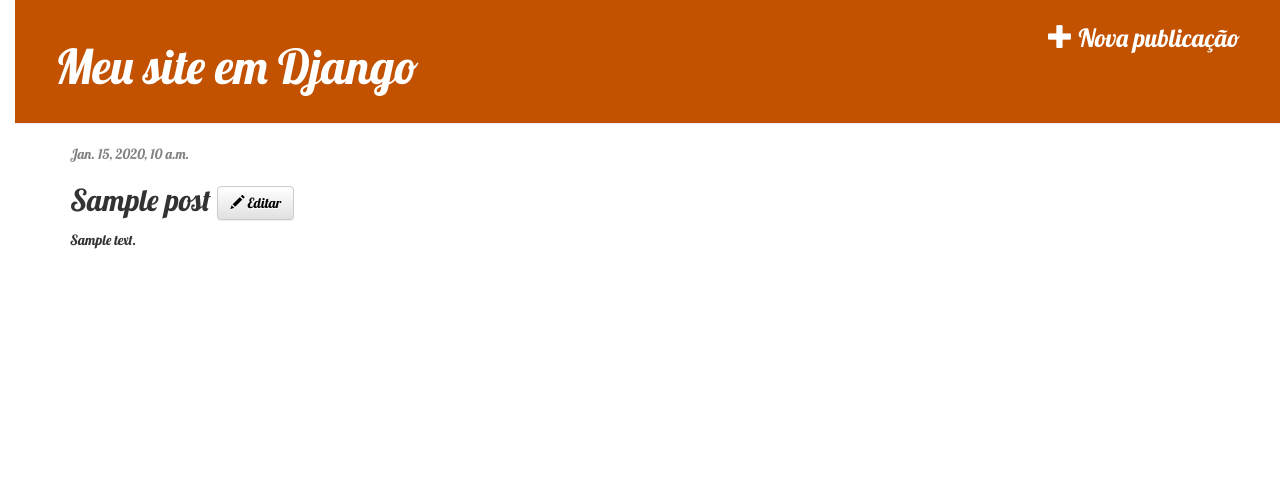
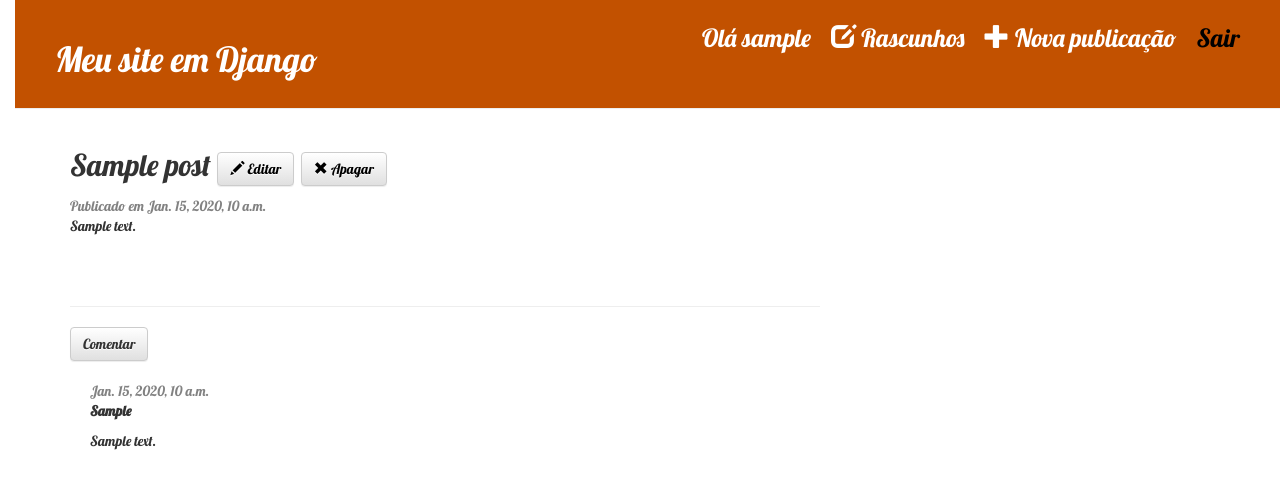
Before and after one commit to dionmarkos/django2020.1_PI2, a Django app: page /post/1/ in a window 1280 px wide. Shown: the top 489 px of the page. Run offline with Django 3.2, Linux system fonts and the light colour scheme; a user stored in the database is signed in; tables that the repository leaves empty hold one stand-in row (values such as "Sample post"); some libraries are stand-ins or nearby versions.

Commit message:
Segundo passo OK

```diff
--- a/blog/admin.py
+++ b/blog/admin.py
@@ -1,5 +1,6 @@
 from django.contrib import admin
-from .models import Post
+from .models import Post, Comentario
 
 # Register your models here.
 admin.site.register(Post)
+admin.site.register(Comentario)
--- a/blog/models.py
+++ b/blog/models.py
@@ -10,9 +10,26 @@
     data_criacao = models.DateTimeField(default=timezone.now)
     data_publicacao = models.DateTimeField(blank=True, null=True)
 
-    def publish(self):
+    def publicar(self):
         self.data_publicacao = timezone.now()
         self.save()
 
     def __str__(self):
         return self.titulo
+
+    def comentarios_aprovados(self):
+        return self.comentarios.filter(comentario_aprovado=True)
+
+class Comentario(models.Model):
+    post = models.ForeignKey('blog.Post', on_delete=models.CASCADE, related_name='comentarios')
+    autor = models.CharField(max_length=200)
+    texto = models.TextField()
+    data_criacao = models.DateTimeField(default=timezone.now)
+    comentario_aprovado = models.BooleanField(default=False)
+
+    def aprovar(self):
+        self.comentario_aprovado = True
+        self.save()
+
+    def __str__(self):
+        return self.text
--- a/blog/static/css/blog.css
+++ b/blog/static/css/blog.css
@@ -16,7 +16,7 @@
 
 .page-header h1, .page-header h1 a, .page-header h1 a:visited, .page-header h1 a:active {
     color: #ffffff;
-    font-size: 36pt;
+    font-size: 26pt;
     text-decoration: none;
 }
 
@@ -55,6 +55,16 @@
     color: #000000;
 }
 
-#texto_nova_publicacao {
+.texto_spans {
+  font-size: 25px;
+  padding: 0;
+}
+
+.texto_spans a {
+  color: black;
   font-size: 25px;
 }
+
+.comentario {
+    margin: 20px 0px 20px 20px;
+}
--- a/blog/templates/base.html
+++ b/blog/templates/base.html
@@ -12,10 +12,16 @@
 
     <div class="page-header">
       {% if user.is_authenticated %}
-        <a href="{% url 'post_novo' %}" class="top-menu" id="texto_nova_publicacao"><span class="glyphicon glyphicon-plus"></span> Nova publicação</a>
+        <p class="top-menu texto_spans" style="margin-bottom: 0;"><a href="{% url 'logout' %}">Sair</a></p>
+        <a href="{% url 'post_novo' %}" class="top-menu texto_spans"><span class="glyphicon glyphicon-plus"></span> Nova publicação</a>
+        <a href="{% url 'post_lista_rascunhos' %}" class="top-menu texto_spans"><span class="glyphicon glyphicon-edit"></span> Rascunhos</a>
+        <p class="top-menu texto_spans p-0" style="margin-bottom: 0;">Olá {{ user.username }}</p>
+      {% else %}
+        <a href="{% url 'login' %}" class="top-menu"><span class="glyphicon glyphicon-lock"></span> Login</a>
       {% endif %}
       <h1><a href="/">Meu site em Django</a></h1>
     </div>
+
     <div class="content container">
       <div class="row">
         <div class="col-md-8">
@@ -24,6 +30,5 @@
         </div>
       </div>
     </div>
-
   </body>
 </html>
--- a/blog/templates/post_detalhes.html
+++ b/blog/templates/post_detalhes.html
@@ -2,17 +2,47 @@
 
 {% block content %}
     <div class="post">
-        {% if post.data_publicacao %}
-            <div class="date">
-                {{ post.data_publicacao }}
-            </div>
-        {% endif %}
 
         <h2>{{ post.titulo }}
           {% if user.is_authenticated %}
+
             <a class="btn btn-default" href="{% url 'post_editar' pk=post.pk %}"><span class="glyphicon glyphicon-pencil"></span> Editar</a>
+            {% if not post.data_publicacao %}
+              <a class="btn btn-default" href="{% url 'post_publicar' pk=post.pk %}">Publicar</a>
+            {% endif %}
+            <a class="btn btn-default" href="{% url 'post_remover' pk=post.pk %}"><span class="glyphicon glyphicon-remove"></span> Apagar</a>
+
           {% endif %}
         </h2>
+
+        {% if post.data_publicacao %}
+          <div class="date">
+            Publicado em {{ post.data_publicacao }}
+          </div>
+        {% endif %}
+
         <p>{{ post.texto|linebreaksbr }}</p>
     </div>
+
+    <hr>
+      <a class="btn btn-default" href="{% url 'add_comentario_post' pk=post.pk %}">Comentar</a>
+      {% for comentario in post.comentarios.all %}
+        {% if user.is_authenticated or comentario.comentario_aprovado %}
+          <div class="comentario">
+            <div class="date">
+              {{ comentario.data_criacao }}
+                {% if not comentario.comentario_aprovado %}
+                  <a class="btn btn-default" href="{% url 'comentario_remover' pk=comentario.pk %}"><span class="glyphicon glyphicon-remove"></span> Remover</a>
+                  <a class="btn btn-default" href="{% url 'comentario_aprovar' pk=comentario.pk %}"><span class="glyphicon glyphicon-ok"></span> Aprovar</a>
+                {% endif %}
+            </div>
+            <strong>{{ comentario.autor }}</strong>
+            <p>{{ comentario.texto|linebreaks }}</p>
+          </div>
+        {% endif %}
+      {% empty %}
+        <p>Nenhum comentaŕio no momento.</p>
+      {% endfor %}
+    </hr>
+
 {% endblock %}
--- a/blog/templates/lista_post.html
+++ b/blog/templates/post_lista.html
@@ -5,9 +5,10 @@
     <div class="post">
       <h2><a href="{% url 'post_detalhes' pk=post.pk %}">{{ post.titulo }}</a></h2>
       <div class="date">
-        <p>Data de Publicação: {{ post.data_publicacao }}</p>
+        <p>Publicado em {{ post.data_publicacao }}</p>
       </div>
       <p>{{ post.texto|linebreaksbr }}</p>
+      <a href="{% url 'post_detalhes' pk=post.pk %}">Comentários: {{ post.comentarios_aprovados.count }}</a>
     </div>
   {% endfor %}
 {% endblock %}
--- a/blog/urls.py
+++ b/blog/urls.py
@@ -2,8 +2,14 @@
 from . import views
 
 urlpatterns = [
-    path('', views.lista_post, name='lista_post'),
+    path('', views.post_lista, name='post_lista'),
     path('post/<int:pk>/', views.post_detalhes, name='post_detalhes'),
     path('post/novo/', views.post_novo, name='post_novo'),
     path('post/<int:pk>/editar/', views.post_editar, name='post_editar'),
+    path('rascunhos/', views.post_lista_rascunhos, name='post_lista_rascunhos'),
+    path('post/<pk>/publicar/', views.post_publicar, name='post_publicar'),
+    path('post/<pk>/remover/', views.post_remover, name='post_remover'),
+    path('post/<int:pk>/comentar/', views.add_comentario_post, name='add_comentario_post'),
+    path('comentario/<int:pk>/aprovar/', views.comentario_aprovar, name='comentario_aprovar'),
+    path('comentario/<int:pk>/remover/', views.comentario_remover, name='comentario_remover'),
 ]
--- a/blog/views.py
+++ b/blog/views.py
@@ -1,29 +1,31 @@
 from django.shortcuts import render, get_object_or_404, redirect
 from django.utils import timezone
-from .models import Post
-from .forms import PostForm
+from .models import Post, Comentario
+from .forms import PostForm, ComentarioForm
+from django.contrib.auth.decorators import login_required
 
-def lista_post(request):
+def post_lista(request):
     posts = Post.objects.filter(data_publicacao__lte=timezone.now()).order_by('data_publicacao')
-    return render(request, 'lista_post.html', {'posts':posts})
+    return render(request, 'post_lista.html', {'posts':posts})
 
 def post_detalhes(request, pk):
     post = get_object_or_404(Post, pk=pk)
     return render(request, 'post_detalhes.html', {'post': post})
 
+@login_required
 def post_novo(request):
     if request.method == "POST":
         form = PostForm(request.POST)
         if form.is_valid():
             post = form.save(commit=False)
             post.autor = request.user
-            post.data_publicacao = timezone.now()
             post.save()
             return redirect('post_detalhes', pk=post.pk)
     else:
         form = PostForm()
     return render(request, 'post_editar.html', {'form': form})
 
+@login_required
 def post_editar(request, pk):
     post = get_object_or_404(Post, pk=pk)
     if request.method == "POST":
@@ -31,9 +33,50 @@
         if form.is_valid():
             post = form.save(commit=False)
             post.autor = request.user
-            post.data_publicacao = timezone.now()
             post.save()
             return redirect('post_detalhes', pk=post.pk)
     else:
         form = PostForm(instance=post)
     return render(request, 'post_editar.html', {'form': form})
+
+@login_required
+def post_lista_rascunhos(request):
+    posts = Post.objects.filter(data_publicacao__isnull=True).order_by('data_criacao')
+    return render(request, 'post_lista_rascunhos.html', {'posts': posts})
+
+@login_required
+def post_publicar(request, pk):
+    post = get_object_or_404(Post, pk=pk)
+    post.publicar()
+    return redirect('post_detalhes', pk=pk)
+
+@login_required
+def post_remover(request, pk):
+    post = get_object_or_404(Post, pk=pk)
+    post.delete()
+    return redirect('post_lista')
+
+def add_comentario_post(request, pk):
+    post = get_object_or_404(Post, pk=pk)
+    if request.method == "POST":
+        form = ComentarioForm(request.POST)
+        if form.is_valid():
+            comentario = form.save(commit=False)
+            comentario.post = post
+            comentario.save()
+            return redirect('post_detalhes', pk=post.pk)
+    else:
+        form = ComentarioForm()
+    return render(request, 'add_comentario_post.html', {'form': form})
+
+@login_required
+def comentario_aprovar(request, pk):
+    comentario = get_object_or_404(Comentario, pk=pk)
+    comentario.aprovar()
+    return redirect('post_detalhes', pk=comentario.post.pk)
+
+@login_required
+def comentario_remover(request, pk):
+    comentario = get_object_or_404(Comentario, pk=pk)
+    comentario.delete()
+    return redirect('post_detalhes', pk=comentario.post.pk)
--- a/mysite/settings.py
+++ b/mysite/settings.py
@@ -121,3 +121,5 @@
 
 STATIC_URL = '/static/'
 STATIC_ROOT = os.path.join(BASE_DIR, 'static')
+
+LOGIN_REDIRECT_URL = '/'
--- a/mysite/urls.py
+++ b/mysite/urls.py
@@ -13,10 +13,13 @@
     1. Import the include() function: from django.urls import include, path
     2. Add a URL to urlpatterns:  path('blog/', include('blog.urls'))
 """
+from django.urls import path, include
 from django.contrib import admin
-from django.urls import path, include
+from django.contrib.auth import views
 
 urlpatterns = [
     path('admin/', admin.site.urls),
+    path('accounts/login/', views.LoginView.as_view(), name='login'),
+    path('accounts/logout/', views.LogoutView.as_view(next_page='/'), name='logout'),
     path('', include('blog.urls')),
 ]
```
Also changed, not shown: blog/forms.py (+7 -1 lines), blog/templates/add_comentario_post.html (added, +9 -0 lines), blog/templates/post_lista_rascunhos.html (added, +11 -0 lines), blog/templates/registration/login.html (added, +24 -0 lines), blog/migrations/0002_comment.py (added), blog/migrations/0003_auto_20200413_0037.py (added), blog/migrations/0004_auto_20200413_0118.py (added). Lines whose indentation alone changed are shown as unchanged.
